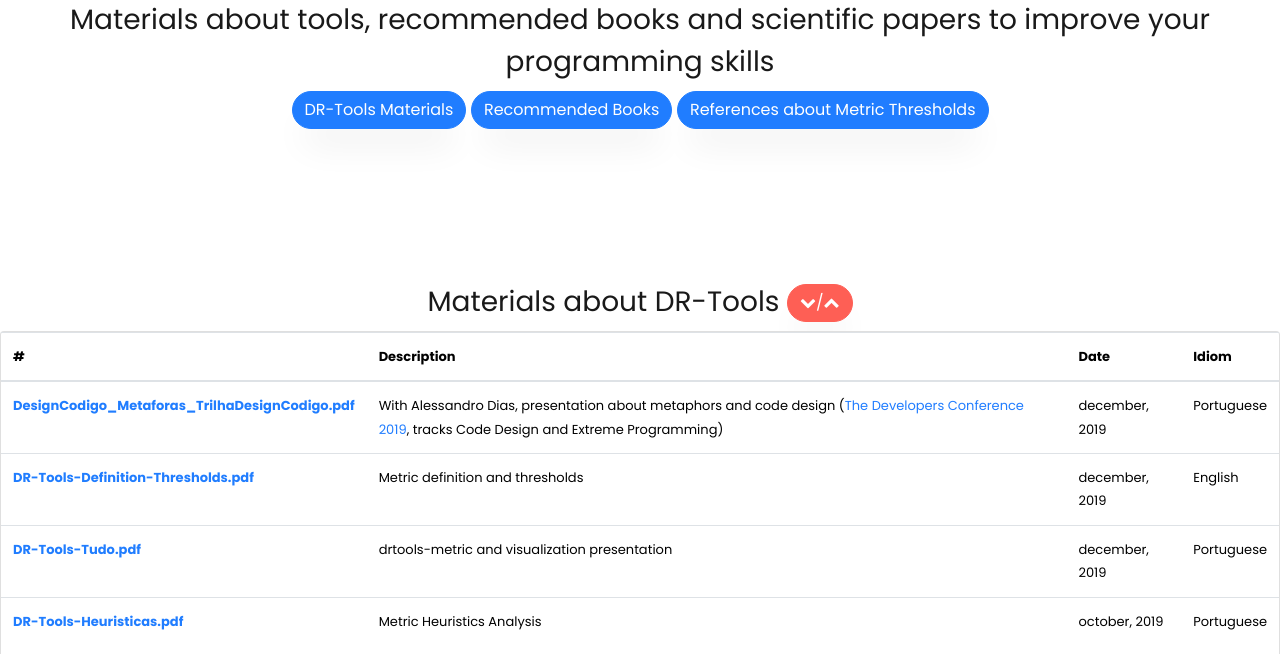
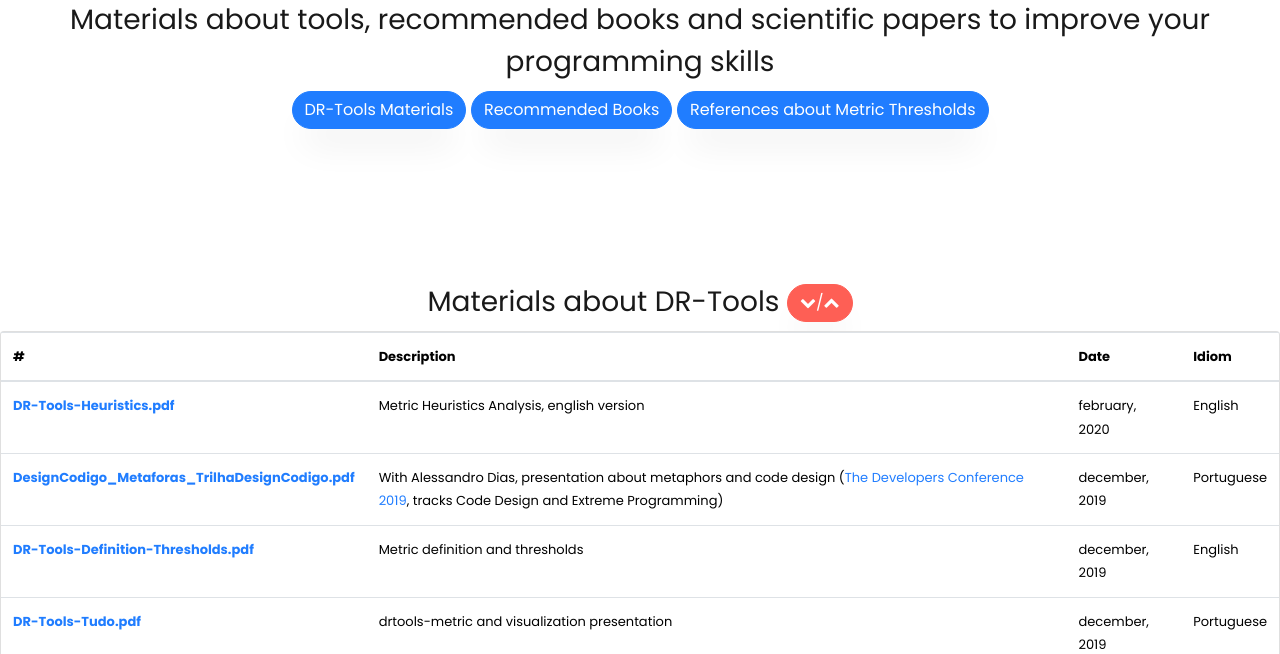
Before and after one commit to guilhermeslacerda/drtools-site, a plain HTML site: page materials.html in a window 1280 px wide. Shown: the part 146-800 px from the top of the page. Drawn offline with Linux system fonts and the light colour scheme.

Commit message:
including material about heuristics (english version)

```diff
--- a/materials.html
+++ b/materials.html
@@ -84,6 +84,12 @@
                 </tr>
             </thead>
             <tbody>
+                <tr>
+                <th scope="row"><a href="./materials/DR-Tools-Heuristics.pdf" target="_blank">DR-Tools-Heuristics.pdf</a></th>
+                <td>Metric Heuristics Analysis, english version</td>
+                <td>february, 2020</td>
+                <td>English</td>
+                </tr>
                 <tr>
                 <th scope="row"><a href="./materials/DesignCodigo_Metaforas_TrilhaDesignCodigo.pdf" target="_blank">DesignCodigo_Metaforas_TrilhaDesignCodigo.pdf</a></th>
                 <td>With Alessandro Dias, presentation about metaphors and code design
```
Also changed, not shown: 1 other file.
